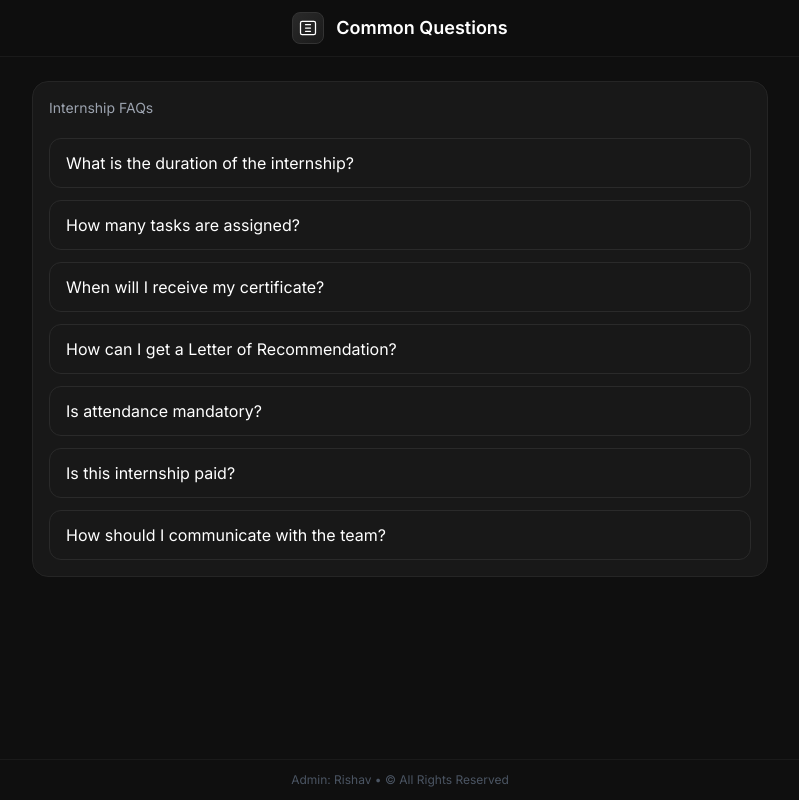
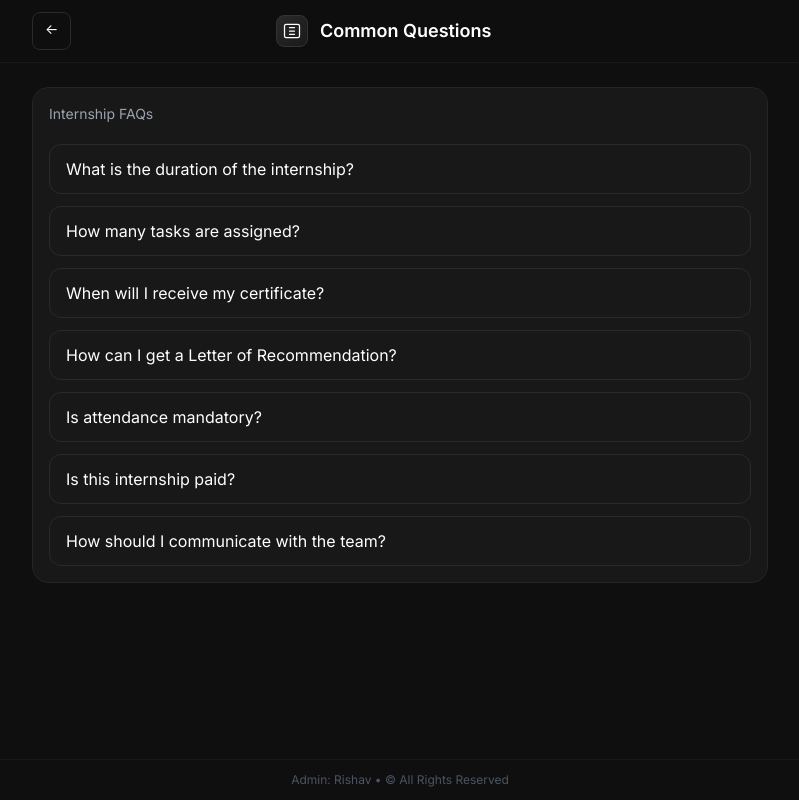
Before and after one commit to rishwebb/HR-GPT-MAIN, a plain HTML site: page common.html in a window 1280 px wide. Shown: the whole page, without its empty margins (240-1039 px from the left). Drawn offline with nearby package versions, Linux system fonts and the light colour scheme.

Commit message:
Update common.html

```diff
--- a/common.html
+++ b/common.html
@@ -37,7 +37,16 @@
 
   <!-- HEADER -->
   <header class="border-b border-[#1a1a1a] bg-[#0f0f0f]/90 backdrop-blur">
-    <div class="flex items-center justify-center gap-3 px-4 py-3">
+    <div class="flex items-center justify-between px-4 py-3 max-w-3xl mx-auto w-full">
+
+      <button onclick="goBack()"
+  class="btn flex items-center gap-2 px-3 py-2 rounded-lg border border-[#2a2a2a] text-sm">
+  <span class="-translate-y-0.5 inline-block">←</span>
+</button>
+
+
+      <!-- Title -->
+      <div class="flex items-center gap-3">
         <div class="w-8 h-8 rounded-lg bg-gradient-to-br from-[#2a2a2a] to-[#1a1a1a] flex items-center justify-center border border-[#333] text-white">
           <svg class="w-5 h-5" fill="none" stroke="currentColor" viewBox="0 0 24 24">
             <path stroke-linecap="round" stroke-linejoin="round" stroke-width="1.5"
@@ -45,6 +54,11 @@
           </svg>
         </div>
         <h1 class="text-lg font-semibold">Common Questions</h1>
+      </div>
+
+      <!-- Spacer -->
+      <div class="w-[72px]"></div>
+
     </div>
   </header>
 
@@ -143,6 +157,14 @@
     const text = document.getElementById('answerText').textContent;
     navigator.clipboard.writeText(text);
   }
+
+  function goBack() {
+    if (window.history.length > 1) {
+      window.history.back();
+    } else {
+      window.location.href = "index.html";
+    }
+  }
 </script>
 
 </body>
```
Lines whose indentation alone changed are shown as unchanged.
